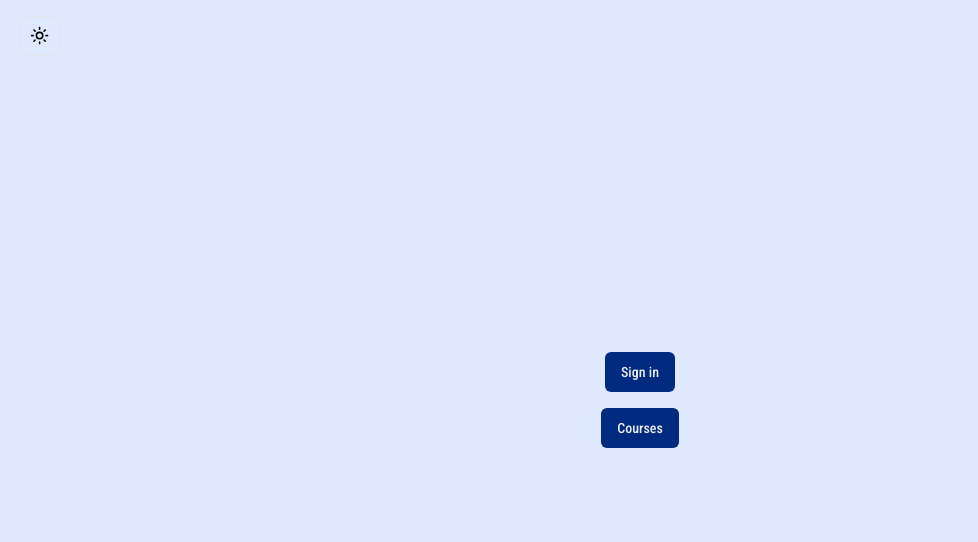
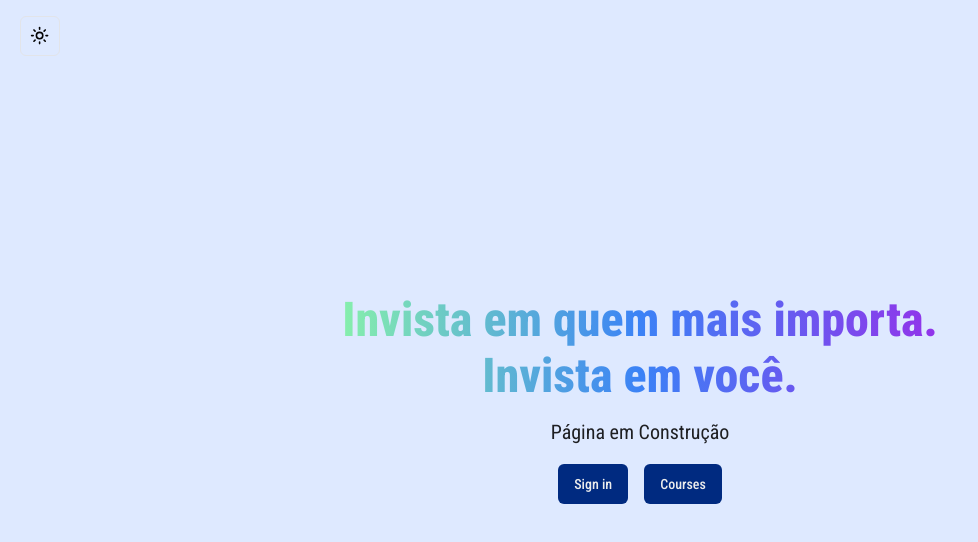
Before and after one commit to QuiLion7/quilcursos, a Next.js app: page / in a window 1280 px wide. Shown: the top 542 px of the page, without its empty margins (0-978 px from the left). Built offline with nearby package versions, Linux system fonts and the light colour scheme; no server answers.

Commit message:
refactor: update home page with new design and styles

```diff
--- a/src/app/page.tsx
+++ b/src/app/page.tsx
@@ -30,7 +30,19 @@ export default function Home() {
       <div className="absolute left-1 top-0 p-4">
         <ModeToggle />
       </div>
-      <div>
+      <section className="w-full text-primary-foreground">
+        <div className="w-full px-4 py-32 lg:flex lg:h-screen lg:items-center">
+          <div className="flex w-full flex-col items-center justify-center gap-4 text-center">
+            <h1 className="flex flex-col items-center justify-center gap-2 bg-gradient-to-r from-green-300 via-blue-500 to-purple-600 bg-clip-text text-3xl font-extrabold text-transparent sm:text-5xl">
+              Invista em quem mais importa.
+              <span className="sm:block"> Invista em você. </span>
+            </h1>
+
+            <p className="text-secondary-foreground sm:text-xl/relaxed">
+              Página em Construção
+            </p>
+
+            <div className="flex w-full items-center justify-center gap-4 ">
               <SignedOut>
                 <Button>
                   <SignInButton />
@@ -39,10 +51,13 @@ export default function Home() {
               <SignedIn>
                 <UserButton />
               </SignedIn>
-      </div>
               <Link href={"/courses"}>
                 <Button>Courses</Button>
               </Link>
+            </div>
+          </div>
+        </div>
+      </section>
     </main>
   );
 }
```
Lines whose indentation alone changed are shown as unchanged.
